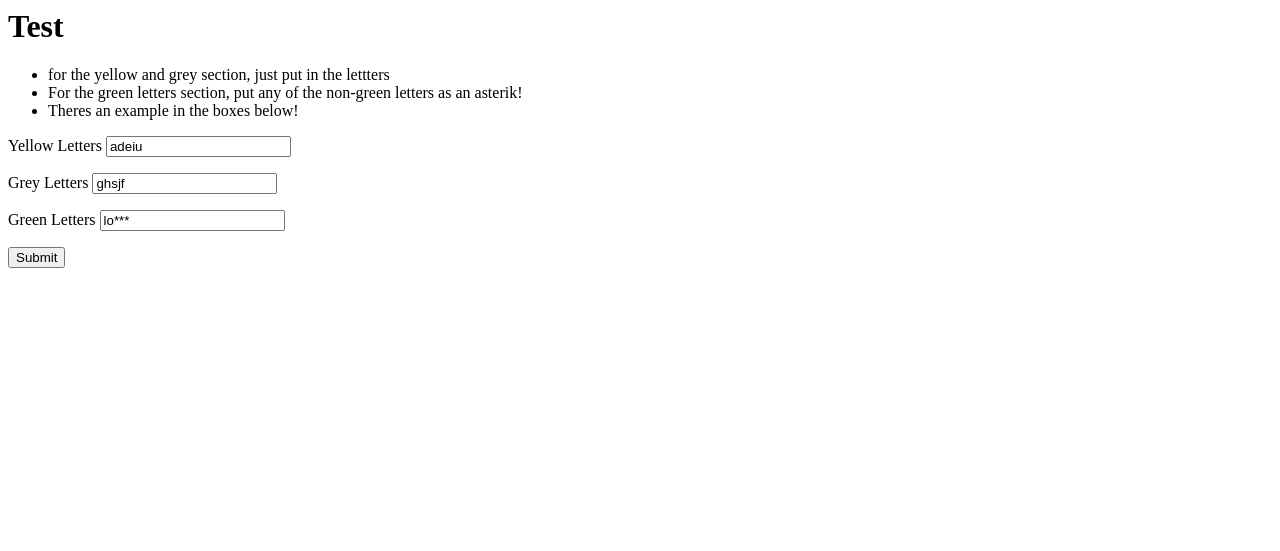
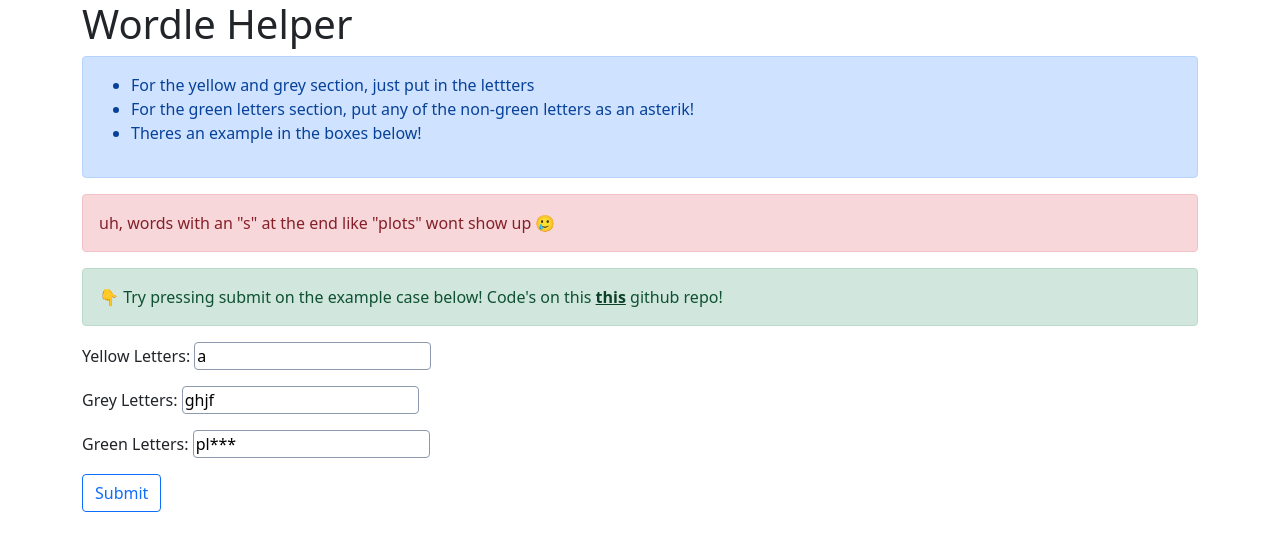
Before and after one commit to abdullahridwan/wordle_helper, a Flask app: page / in a window 1280 px wide. Shown: the top 551 px of the page. Run offline with Flask 2, Linux system fonts and the light colour scheme; parts of the project's set-up code (start-up, migrations or seed data) failed here and were passed over.

Commit message:
done first iter

```diff
--- a/app.py
+++ b/app.py
@@ -1,6 +1,7 @@
 from flask import Flask,render_template,request
 from screw_wordle import screw_wordle
 import nltk
+
 nltk.download('words')
 
 app = Flask(__name__)
--- a/screw_wordle.py
+++ b/screw_wordle.py
@@ -1,7 +1,7 @@
 from itertools import product
 from nltk.corpus import words
 import string
-from english_words import english_words_set
+# from english_words import english_words_set
 
 def screw_wordle(yellows, greys, greens):
   """
@@ -32,7 +32,7 @@
         return False
     if mask(word, greens) == False:
       return False
-    if word not in setofwords or english_words_set:
+    if word not in setofwords :
       return False
     return True
 
--- a/templates/form.html
+++ b/templates/form.html
@@ -1,12 +1,50 @@
-<h1> Test </h1>
+<!DOCTYPE html>
+<!--[if lt IE 7]>      <html class="no-js lt-ie9 lt-ie8 lt-ie7"> <![endif]-->
+<!--[if IE 7]>         <html class="no-js lt-ie9 lt-ie8"> <![endif]-->
+<!--[if IE 8]>         <html class="no-js lt-ie9"> <![endif]-->
+<!--[if gt IE 8]>      <html class="no-js"> <!--<![endif]-->
+<html>
+    <head>
+        <meta charset="utf-8">
+        <meta http-equiv="X-UA-Compatible" content="IE=edge">
+        <title>
+        </title>
+        <meta name="description" content="">
+        <meta name="viewport" content="width=device-width, initial-scale=1">
+        <style>
+            input[type=text] {
+                border: 1px solid #8d99ae;
+                border-radius: 4px;
+            }
+        </style>
+        <link href="https://cdn.jsdelivr.net/npm/bootstrap@5.1.3/dist/css/bootstrap.min.css" rel="stylesheet" integrity="sha384-1BmE4kWBq78iYhFldvKuhfTAU6auU8tT94WrHftjDbrCEXSU1oBoqyl2QvZ6jIW3" crossorigin="anonymous">
+
+    </head>
+    <body>
+        <div class="container">
+        <h1> Wordle Helper </h1>
+        <div class="alert alert-primary" role="alert">
             <ul>
-    <li> for the yellow and grey section, just put in the lettters</li>
+                <li> For the yellow and grey section, just put in the lettters</li>
                 <li> For the green letters section, put any of the non-green letters as an asterik!</li>
                 <li> Theres an example in the boxes below!</li>
             </ul>
+        </div>
+        <div class="alert alert-danger" role="alert">
+            uh, words with an "s" at the end like "plots" wont show up 🥲
+        </div>
+        <div class="alert alert-success" role="alert">
+            👇 Try pressing submit on the example case below! Code's on this <a href="https://github.com/abdullahridwan/wordle_helper/tree/master" class="alert-link">this</a> github repo!
+        </div>
+
+
         <form action="/data" method = "POST">
-    <p>Yellow Letters <input type = "text" name = "Yellow Letters" value="adeiu"/></p>
-    <p>Grey Letters <input type = "text" name = "Grey Letters" value="ghsjf" /></p>
-    <p>Green Letters <input type = "text" name = "Green Letters" value="lo***"/></p>
-    <p><input type = "submit" value = "Submit" /></p>
+            <p>Yellow Letters: <input type = "text" name = "Yellow Letters" value="a"/></p>
+            <p>Grey Letters: <input type = "text" name = "Grey Letters" value="ghjf" /></p>
+            <p>Green Letters: <input type = "text" name = "Green Letters" value="pl***"/></p>
+            <input class="btn btn-outline-primary" type="submit" value="Submit">
         </form>
+
+    </div>
+    </body>
+</html>
```
Also changed, not shown: templates/data.html (+31 -0 lines). Lines whose indentation alone changed are shown as unchanged.
